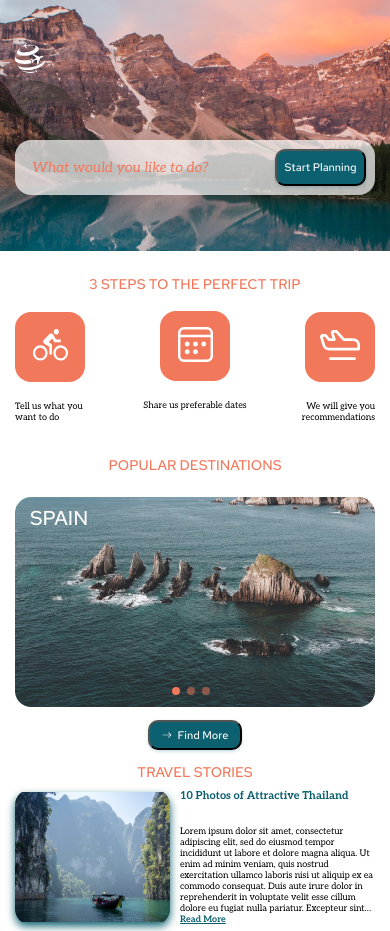
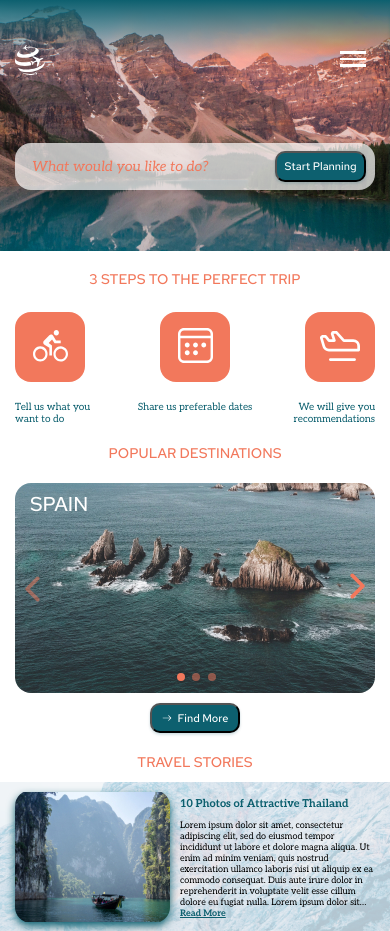
Before and after one commit to denismezhenin/momentum, a plain HTML site: page travel/index.html in a window 390 px wide. Shown: the top 931 px of the page. Drawn offline with Linux system fonts and the light colour scheme; a web font is replaced by a local one.

Commit message:
feat: add burger menu

```diff
--- a/travel/index.html
+++ b/travel/index.html
@@ -14,7 +14,7 @@
 </head>
 <body>
     <header class="header">
-                <div class="wrapper">
+                <div class="wrapper mobile_header_wrapper">
                     <div class="header_wrapper">
                 <div class="header_logo_wrapper">
                    <a href="#!" class="header_logo link"><img src="./assets/svg/Vector.svg" alt="logo" class="header_logo_pic">
@@ -25,16 +25,19 @@
 
                 <nav class="navigation">
                     <ul class="navigation_list">
-                        <li class="nav_item"><a href="#how-it-works" class="nav_link">How It Wokrs</a></li>
+                        <li class="nav_item"><a href="#how-it-works" class="nav_link">How It Wors</a></li>
                         <li class="nav_item"><a href="#plan-your-trip" class="nav_link">Plan Your Trip</a></li>
                         <li class="nav_item"><a href="#destinations" class="nav_link">Destinations</a></li>
                         <li class="nav_item"><a href="#stories" class="nav_link">Travel Stories</a></li>
-                        <li class="nav_item"><a href="#" class="nav_link">Accout</a></li>
+                        <li class="nav_item"><a href="#" class="nav_link">Account</a></li>
                         <li class="nav_item"><a href="#footer" class="nav_link">Social Media</a></li>
                     </ul>
                 </nav>
                 <div class="header_buton_block">
                     <button class="header_button button">Login</button>
+                </div>
+                <div class="header_burger">
+                    <span></span>
                 </div>
             </div>
         </div>
@@ -78,7 +81,7 @@
                             </picture>
 
                         </div>
-                       <p>Tell us what you want to do</p>
+                       <p class="mobile_p">Tell us what you want to do</p>
 
                     </div>
                     <div class="plan_element">
@@ -89,7 +92,7 @@
                                 <img src="assets/svg/share.svg" alt="">
                             </picture>
                         </div>
-                       <p>Share us preferable dates</p>
+                       <p class="mobile_p">Share us preferable dates</p>
 
                     </div>
                     <div class="plan_element">
@@ -100,7 +103,7 @@
                                 <img src="assets/svg/recommednation.svg" alt="">
                             </picture>
                         </div>
-                       <p>We will give you recommendations</p>
+                       <p class="mobile_p">We will give you recommendations</p>
                     </div>
                 </div>
             </div>
@@ -144,6 +147,10 @@
                     <span class="dotes"><img src="assets/svg/Ellipse2.svg" alt="dote" class="dote dote2"></span>
                     <span class="dotes"><img src="assets/svg/Ellipse2.svg" alt="dote" class="dote dote3"></span>
                 </div>
+                <div class="slider_arroy">
+                    <span class="arroy_mobile1"><img src="assets/svg/slider.svg" alt="arroy" class="arroy_m arroy1"></span>
+                    <span class="arroy_mobile2"><img src="assets/svg/slider.svg" alt="arroy" class="arroy_m arroy2"></span>
+                </div>
                 <div class="wrapper button_wrapper">
                     <button class="button_arroy button"><img class="arroy" src="./assets/svg/bi_arrow-right.svg" alt="">Find More</button>
                 </div>
@@ -159,7 +166,7 @@
                     </picture>
                     <div class="story_wrapper">
                         <h3 class="story_sub">10 Photos of Attractive Thailand</h3>
-                        <p class="story_text">Lorem ipsum dolor sit amet, consectetur adipiscing elit, sed do eiusmod tempor incididunt ut labore et dolore magna aliqua. Ut enim ad minim veniam, quis nostrud exercitation ullamco laboris nisi ut aliquip ex ea commodo consequat. Duis aute irure dolor in reprehenderit in voluptate velit esse cillum dolore eu fugiat nulla pariatur. Excepteur sint occaecat cupidatat non proident, sunt in culpa qui officia deserunt mollit anim id est laborum.Lorem ipsum dolor sit amet, consectetur adipiscing elit...</p>
+                        <p class="story_text">Lorem ipsum dolor sit amet, consectetur adipiscing elit, sed do eiusmod tempor incididunt ut labore et dolore magna aliqua. Ut enim ad minim veniam, quis nostrud exercitation ullamco laboris nisi ut aliquip ex ea commodo consequat. Duis aute irure dolor in reprehenderit in voluptate velit esse cillum dolore eu fugiat nulla<span class="text_sm"> pariatur. Excepteur sint occaecat cupidatat non proident, sunt in culpa qui officia deserunt mollit anim id est laborum</span>. Lorem ipsum dolor sit amet, consectetur adipiscing elit...</p>
                         <a href="#!" class="story_link">Read More</a>
                     </div>
                 </div>
@@ -171,7 +178,7 @@
                     </picture>
                     <div class="story_wrapper">
                         <h3 class="story_sub">Canyonlands National Park, Utah</h3>
-                        <p class="story_text">Lorem ipsum dolor sit amet, consectetur adipiscing elit, sed do eiusmod tempor incididunt ut labore et dolore magna aliqua. Ut enim ad minim veniam, quis nostrud exercitation ullamco laboris nisi ut aliquip ex ea commodo consequat. Duis aute irure dolor in reprehenderit in voluptate velit esse cillum dolore eu fugiat nulla pariatur. Excepteur sint occaecat cupidatat non proident, sunt in culpa qui officia deserunt mollit anim id est laborum.Lorem ipsum dolor sit amet, consectetur adipiscing elit...</p>
+                        <p class="story_text">Lorem ipsum dolor sit amet, consectetur adipiscing elit, sed do eiusmod tempor incididunt ut labore et dolore magna aliqua. Ut enim ad minim veniam, quis nostrud exercitation ullamco laboris nisi ut aliquip ex ea commodo consequat. Duis aute irure dolor in reprehenderit in voluptate velit esse cillum dolore eu fugiat nulla<span class="text_sm"> pariatur. Excepteur sint occaecat cupidatat non proident, sunt in culpa qui officia deserunt mollit anim id est laborum</span>. Lorem ipsum dolor sit amet, consectetur adipiscing elit...</p>
                         <a href="#!" class="story_link">Read More</a>
                     </div>
                 </div>
@@ -183,7 +190,7 @@
                     </picture>
                     <div class="story_wrapper">
                         <h3 class="story_sub">I left my heart in the Mountains!</h3>
-                        <p class="story_text">Lorem ipsum dolor sit amet, consectetur adipiscing elit, sed do eiusmod tempor incididunt ut labore et dolore magna aliqua. Ut enim ad minim veniam, quis nostrud exercitation ullamco laboris nisi ut aliquip ex ea commodo consequat. Duis aute irure dolor in reprehenderit in voluptate velit esse cillum dolore eu fugiat nulla pariatur. Excepteur sint occaecat cupidatat non proident, sunt in culpa qui officia deserunt mollit anim id est laborum.Lorem ipsum dolor sit amet, consectetur adipiscing elit...</p>
+                        <p class="story_text">Lorem ipsum dolor sit amet, consectetur adipiscing elit, sed do eiusmod tempor incididunt ut labore et dolore magna aliqua. Ut enim ad minim veniam, quis nostrud exercitation ullamco laboris nisi ut aliquip ex ea commodo consequat. Duis aute irure dolor in reprehenderit in voluptate velit esse cillum dolore eu fugiat nulla<span class="text_sm"> pariatur. Excepteur sint occaecat cupidatat non proident, sunt in culpa qui officia deserunt mollit anim id est laborum</span>. Lorem ipsum dolor sit amet, consectetur adipiscing elit...</p>
                         <a href="#!" class="story_link">Read More</a>
 
                     </div>
@@ -197,7 +204,7 @@
 
                     <div class="story_wrapper">
                         <h3 class="story_sub">The Longest journey in my life!</h3>
-                        <p class="story_text">Lorem ipsum dolor sit amet, consectetur adipiscing elit, sed do eiusmod tempor incididunt ut labore et dolore magna aliqua. Ut enim ad minim veniam, quis nostrud exercitation ullamco laboris nisi ut aliquip ex ea commodo consequat. Duis aute irure dolor in reprehenderit in voluptate velit esse cillum dolore eu fugiat nulla pariatur. Excepteur sint occaecat cupidatat non proident, sunt in culpa qui officia deserunt mollit anim id est laborum.Lorem ipsum dolor sit amet, consectetur adipiscing elit...</p>
+                        <p class="story_text">Lorem ipsum dolor sit amet, consectetur adipiscing elit, sed do eiusmod tempor incididunt ut labore et dolore magna aliqua. Ut enim ad minim veniam, quis nostrud exercitation ullamco laboris nisi ut aliquip ex ea commodo consequat. Duis aute irure dolor in reprehenderit in voluptate velit esse cillum dolore eu fugiat nulla<span class="text_sm"> pariatur. Excepteur sint occaecat cupidatat non proident, sunt in culpa qui officia deserunt mollit anim id est laborum</span>. Lorem ipsum dolor sit amet, consectetur adipiscing elit...</p>
                         <a href="#!" class="story_link">Read More</a>
                     </div>
                 </div>
--- a/travel/style.css
+++ b/travel/style.css
@@ -206,6 +206,10 @@ margin: 0px;
     line-height: 39px;
     color: #FFFFFF;
     padding-left: 5px;
+}
+
+.header_burger {
+    display: none;
 }
 
 
@@ -440,8 +444,11 @@ margin: 0px;
     left: 31px;
     top: 8px;
     margin: 0 0;
+}
+.slider_arroy {
+    display: none;
+}
 
-}
 /* .button_arroy::before {
 background: url(assets/svg/bi_arrow-right.svg) no-repeat  center;
 background-size: contain;
@@ -720,10 +727,10 @@ font-weight: 700;
     }
 
     .header_wrapper {
-        padding: 43px 0px 0px 0px;
+        padding: 45px 0px 0px 0px;
     }
     .navigation {
-        position: absolute;
+        position: fixed;
         right: 0;
         top: 0;
         width: 165px;
@@ -733,10 +740,18 @@ font-weight: 700;
         box-shadow: 0px 4px 3px rgba(13, 96, 111, 0.25);
         border-radius: 10px;
         transform: translateX(100%);
-        display: none;
-        /* visibility: hidden; */
+        /* transition: 0.2s; */
+
 
     }
+
+    .navigation.active {
+        transform: translateX(0%);
+        transition: 0.2s;
+    }
+
+
+
     .navigation_list {
         display: flex;
         flex-direction: column;
@@ -754,6 +769,7 @@ font-weight: 700;
         font-weight: 500;
         font-size: 16px;
         line-height: 21px;
+        padding-bottom: 10px;
     }
 
     .nav_item:nth-child(5), .nav_item:nth-child(6) {
@@ -763,6 +779,47 @@ font-weight: 700;
     .nav_item:nth-child(4){
         padding-right: 0;
     }
+
+    .header_burger {
+        display: block;
+        position: relative;
+        width: 26.25px;
+        height: 16px;
+        margin-right: 9px;
+        margin-top: -2px;
+    }
+
+    .header_burger > span {
+        background-color: #FFFFFF;
+        position: absolute;
+        width: 100%;
+        height: 2.67px;
+        left: 0;
+        top: calc(50% - 1.37px);
+    }
+
+
+    .header_burger::after,
+    .header_burger::before {
+        content: "";
+        background-color: #FFFFFF;
+        position: absolute;
+        width: 100%;
+        height: 2.67px;
+        left: 0;
+    }
+
+    .header_burger::after {
+        top: 0;
+    }
+
+    .header_burger::before {
+        bottom: 0;
+    }
+
+
+
+
 
     .main_tittle, .main_subtittle {
         display: none;
@@ -778,15 +835,20 @@ font-weight: 700;
         display: none;
     }
     .how_search {
-        margin-top: 67px;
+        margin-top: 68px;
     }
 
+    .button_search {
+        margin: 8px 9px 8px 0px;
+        padding: 6px 7.5px;
+    }
     .plan_wrapper {
         padding-top: 0;
+        padding-bottom: 21px;
     }
 
     .plan_actions {
-        padding-top: 20px;
+        padding-top: 26px;
     }
 
     .plan_element {
@@ -802,7 +864,7 @@ font-weight: 700;
 
     .plan_element:nth-child(2) {
         margin-bottom: 12px;
-        /* flex-grow: 1; */
+        flex-grow: 1;
         text-align: center;
     }
 
@@ -825,25 +887,34 @@ font-weight: 700;
         margin-left: 0;
     }
 
+    .mobile_p {
+        font-family: 'Aleo';
+        font-style: normal;
+        font-weight: 400;
+        font-size: 10px;
+        line-height: 12px;
 
+        color: #0D606F;
 
-    .plan_wrapper {
-        padding-bottom: 25px;
+    }
+
+    .destinations {
+        padding-top: 0px;
     }
 
     .destination_subtittle {
-        padding-bottom: 25px;
+        padding-bottom: 23px;
     }
 
     .destinations {
         position: relative;
-        padding-bottom: 15px;
+        padding-bottom: 22px;
     }
 
     .slider {
         position: absolute;
-        bottom: 20.99%;
-        left: 44%;
+        bottom: 22.99%;
+        left: 45.4%;
         padding-top: 0;
     }
 
@@ -873,66 +944,6 @@ font-weight: 700;
         color: #FFFFFF;
     }
 
-
-
-    .button_wrapper {
-        padding-top: 10px;
-    }
-    .button_arroy {
-        position: relative;
-        height: 30px;
-        padding-left: 28px;
-        padding-right: 12px;
-        display: flex;
-        justify-content: center;
-        align-items: center;
-        font-family: 'Red Hat Text';
-        font-size: 11px;
-        line-height: 15px;
-        color: #FFFFFF;
-        background: #0D606F;
-        box-shadow: 0px 0px 3px rgba(13, 96, 111, 0.08), 0px 2px 3px rgba(13, 96, 111, 0.16);
-        border-radius: 10px;
-    }
-
-    .arroy {
-        /* margin: 9px 10px 9px 31px; */
-        height: 10px;
-        width: 10px;
-        position: absolute;
-        left: 13.71%;
-        top: 31.48%;
-        margin: 0 0;
-
-    }
-
-    .subtittle_stories {
-        padding-bottom: 10px;
-    }
-
-    .story_wrapper {
-        padding-left: 10px;
-    }
-
-     .story_text {
-        overflow: hidden;
-        text-overflow: ellipsis;
-        display: -webkit-box;
-        -webkit-line-clamp: 8;
-        -webkit-box-orient: vertical;
-    }
-
-
-
-
-
-    .footer_text, .pesolan_links, .header_buton_block, .header_name {
-        display: none;
-    }
-
-    .footer_wrapper {
-        justify-content: center;
-    }
     .destinations_wrapper {
         max-width: 100%;
         padding: 0px 15px 0px 15px;
@@ -968,20 +979,167 @@ font-weight: 700;
         display: none;
     }
 
+    .slider_arroy {
+        width: 100%;
+        display: flex;
+        justify-content: space-between;
+        position: absolute;
+        top: 41%;
+    }
+
+    .arroy_mobile1 {
+        margin-left: 6.5%;
+        transform: rotate(180deg);
+        opacity: 0.5;
+    }
+
+    .arroy_mobile2 {
+        margin-right: 6.5%;
+    }
+
+
+
+    .button_wrapper {
+        padding-top: 7px;
+    }
+    .button_arroy {
+        position: relative;
+        height: 30px;
+        padding-left: 26px;
+        padding-right: 10px;
+        display: flex;
+        justify-content: center;
+        align-items: center;
+        font-family: 'Red Hat Text';
+        font-size: 11px;
+        line-height: 15px;
+        color: #FFFFFF;
+        background: #0D606F;
+        box-shadow: 0px 0px 3px rgba(13, 96, 111, 0.08), 0px 2px 3px rgba(13, 96, 111, 0.16);
+        border-radius: 10px;
+    }
+
+    .arroy {
+        /* margin: 9px 10px 9px 31px; */
+        height: 10px;
+        width: 10px;
+        position: absolute;
+        left: 11.75%;
+        top: 31.48%;
+        margin: 0 0;
+
+    }
+
+    .subtittle_stories {
+        padding-bottom: 21px;
+    }
+
+    .story_wrapper {
+        padding-left: 10px;
+    }
+
+     .story_text {
+        overflow: hidden;
+        text-overflow: ellipsis;
+        display: -webkit-box;
+        -webkit-line-clamp: 8;
+        -webkit-box-orient: vertical;
+    }
+
+    .stories {
+        padding-bottom: 13px;
+    }
+    .story_block {
+        padding-bottom: 12px;
+    }
+
+    .story_block_last {
+        padding-bottom: 0px;
+    }
+
     .story_image_blcok {
         flex-shrink: 0;
     }
 
+    .story_sub {
+        padding-top: 7px;
+        padding-bottom: 10px;
+    }
+
+    .text_sm {
+        display: none;
+    }
+
+    .button_wrapper_stories {
+        padding-top: 9px;
+    }
+
+    .button_arroy_stories {
+        display: flex;
+        justify-content: center;
+        align-items: center;
+        height: 30px;
+        padding-left: 27.5px;
+        padding-right: 11.5px;
+        font-size: 11px;
+        line-height: 15px;
+        /* identical to box height */
+        box-shadow: 0px 0px 3px rgba(13, 96, 111, 0.08), 0px 2px 3px rgba(13, 96, 111, 0.16);
+        border-radius: 10px;
+    }
+
+    .arroy_stories {
+        /* margin: 9px 10px 9px 31px; */
+        height: 10px;
+        width: 10px;
+        position: absolute;
+        left: 13.71%;
+        top: 31.48%;
+        margin: 0 0;
+
+    }
+
+
+    .footer_text, .pesolan_links, .header_buton_block, .header_name {
+        display: none;
+    }
+
+    .footer_wrapper {
+        justify-content: center;
+        padding: 14.5px 0px;
+    }
+    .footer_links {
+        margin-left: 10px;
+    }
+
+
     .header::after {
         height: 251px;
+
         background: url(./assets/header_sm.jpg) no-repeat center;
+       background-size: cover;
+    }
+
+    .header {
+        background: linear-gradient(180deg, #0D606F 0%, rgba(13, 96, 111, 0) 79.1%);
+        max-width: 100%;
+        overflow: hidden;
+    }
+    .mobile_header_wrapper {
+        max-width: 100%;
+        overflow: hidden;
+    }
+    .header_wrapper {
+        max-width: 100%;
+        overflow: hidden;
     }
 
     .footer::after {
+        max-width: 100%;
         content: "";
         height: 693px;
         width: 100%;
-        margin-top: -693px;
+        margin-top: -694px;
         left: 0;
         background: url(./assets/footer_sm.jpg) no-repeat center;
 
```
Also changed, not shown: travel/assets/desert_sm.jpg, travel/assets/svg/slider.svg (added), travel/assets/utah_sm.jpg.
